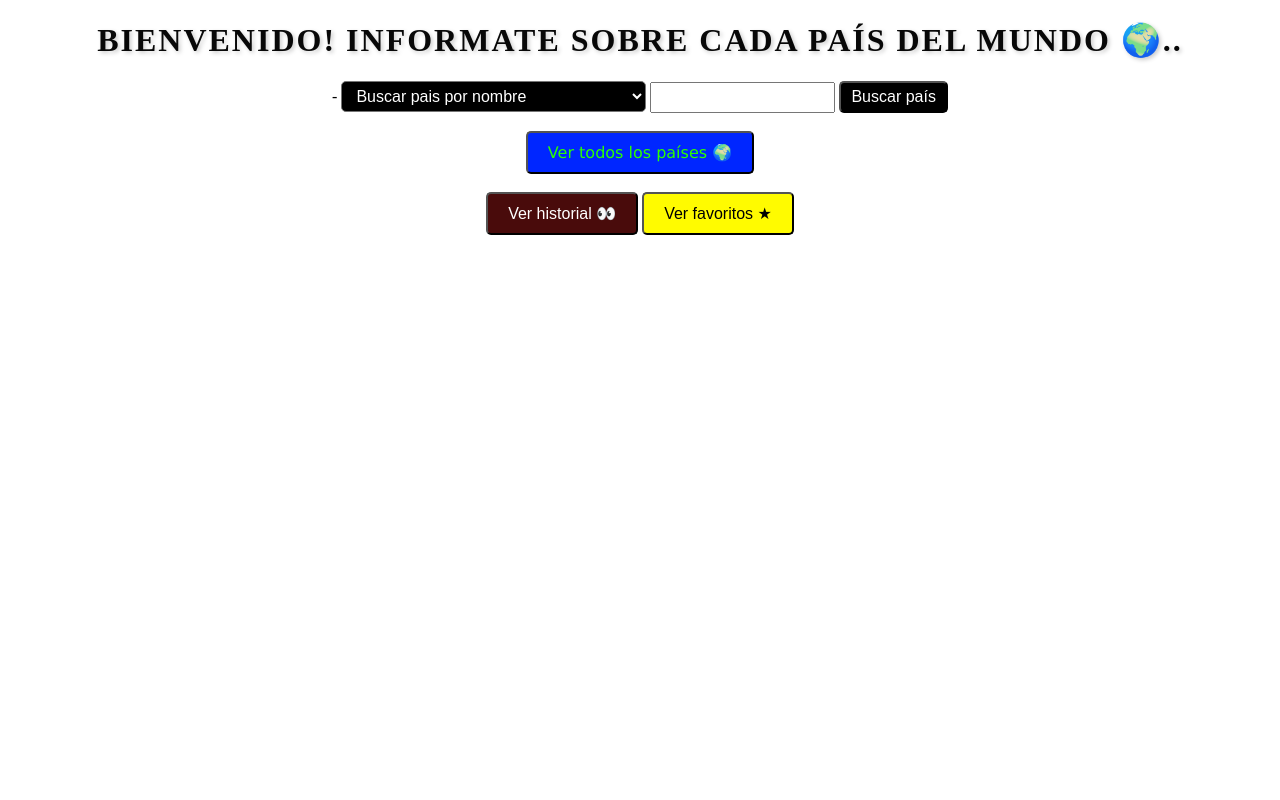
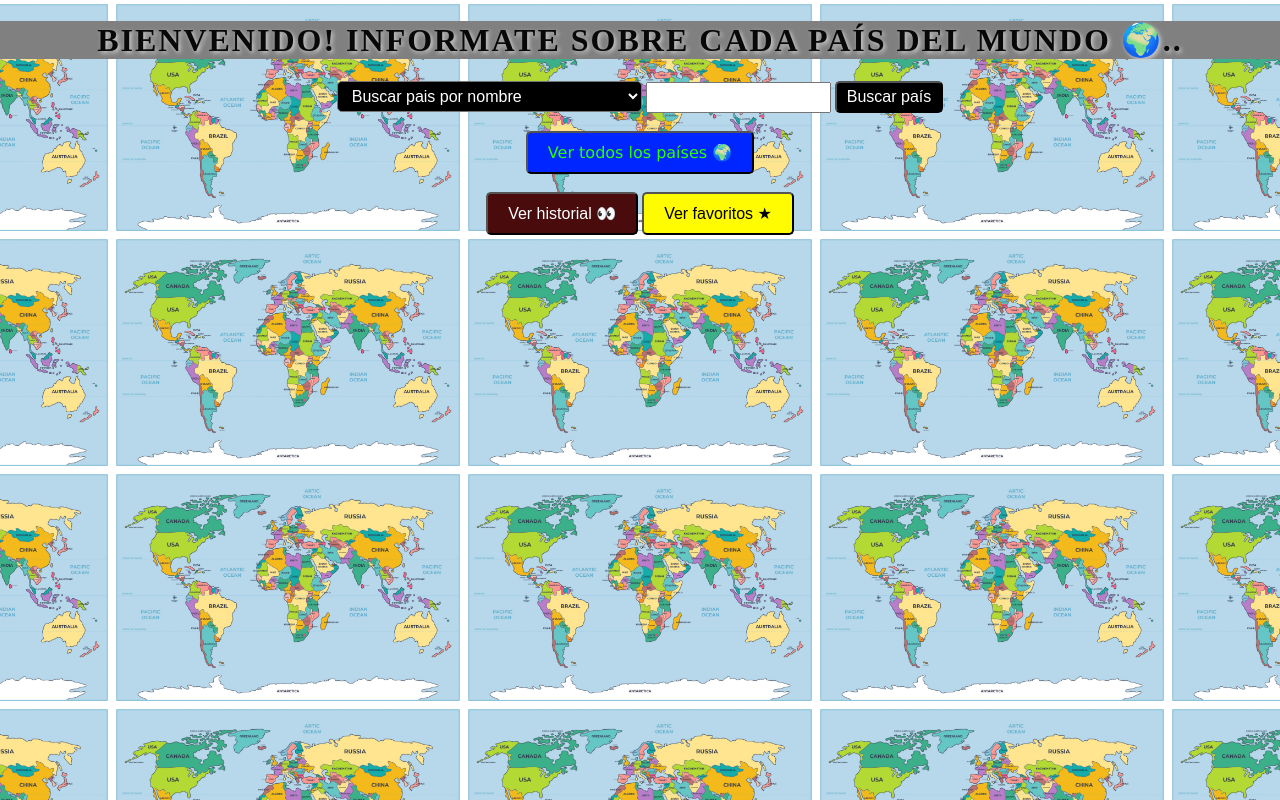
Before and after one commit to TomasVico/Java-primera-preentrega, a plain HTML site: page index.html in a window 1280 px wide. Drawn offline with Linux system fonts and the light colour scheme; some packages are replaced by stand-ins of ours; a script that the page names is missing.

Commit message:
Fondo agregado

```diff
--- a/index.html
+++ b/index.html
@@ -9,7 +9,7 @@
 </head>
 
     <h1> Bienvenido! Informate sobre cada país del mundo 🌍..</h1>
-    <div id="api-container"></div>-
+    <div id="api-container"></div>
 
         <select id="filtro">
             <option value="País"> Buscar pais por nombre</option>
@@ -27,7 +27,7 @@
 
     <button id="mostrar"> Ver todos los países 🌍</button><br>
     <br>
-    <div id="api-container"></div>
+
     <button id="hist"> Ver historial 👀</button>
     <button id="favs"> Ver favoritos &#9733 </button>
 
--- a/styles.css
+++ b/styles.css
@@ -26,6 +26,7 @@ label{
 
 h1{
     font-size: 2em;
+    background-color:gray;
     color: rgb(8, 8, 8);
     text-align: center;
     text-transform: uppercase;
@@ -34,9 +35,22 @@ h1{
     text-shadow: 2px 2px 4px #ccc;
 }
 body{
-    background-color: white;
-    color: black;
-    text-align: center;
+
+        background: url("fondo/Fondo.jpg");
+        background-size:contain;
+        background-position: center top;
+        color: black;
+        text-align: center;
+        margin: 0;
+        overflow: visible;
+        background-attachment: scroll;
+
+
+
+}
+#fondo{
+    height: auto;
+    width: 100%;
 
 }
 #buscando{
```
Also changed, not shown: fondo/Fondo.jpg (added).
